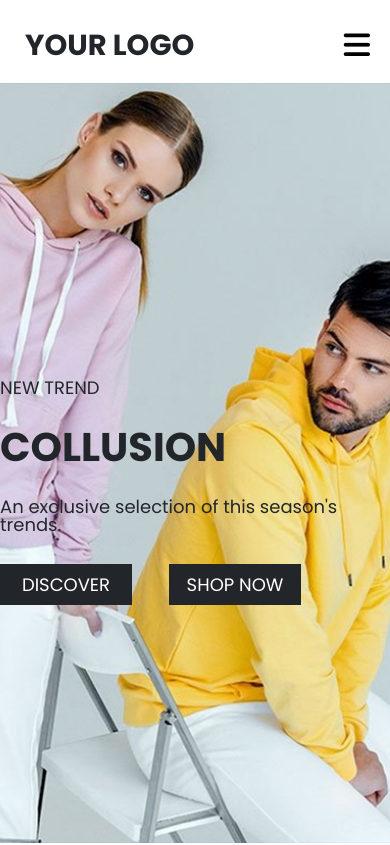
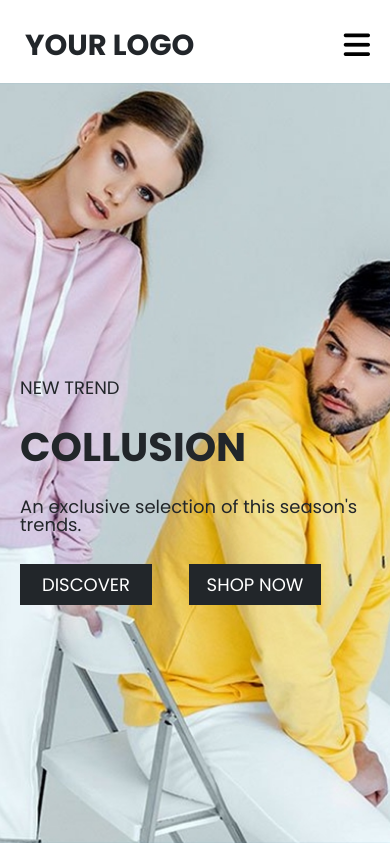
Before and after one commit to NutsaJu/Fashion-Landing-Page, a plain HTML site: page index.html in a window 390 px wide. Shown: the top 845 px of the page. Drawn offline with Linux system fonts and the light colour scheme.

Commit message:
add responsive for main page

```diff
--- a/scss/_style.scss
+++ b/scss/_style.scss
@@ -64,6 +64,9 @@ header{
         justify-content: flex-end;
         @media (max-width:$tablet) {
             justify-content: center;
+        }
+        @media (max-width:480px) {
+            padding-inline: 20px;
         }
         .main-title-block{
             max-width: 452px;
```
Also changed, not shown: css/global.css, 1 other file.
